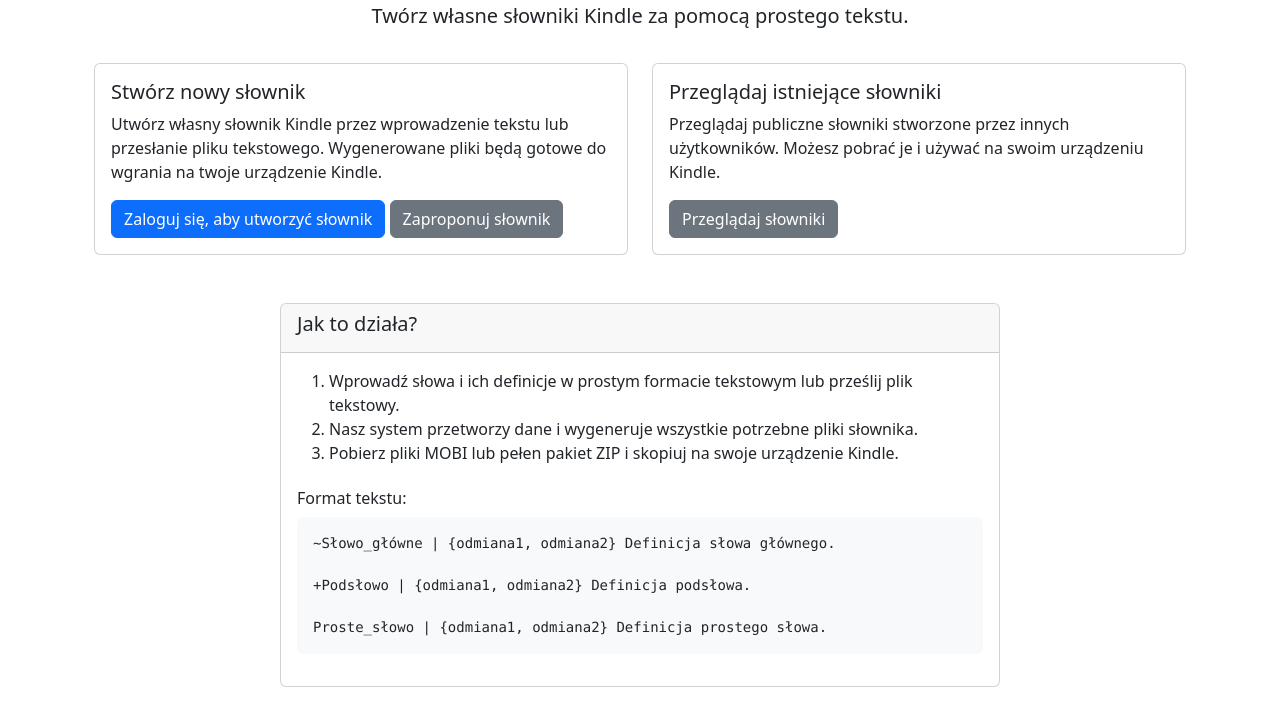
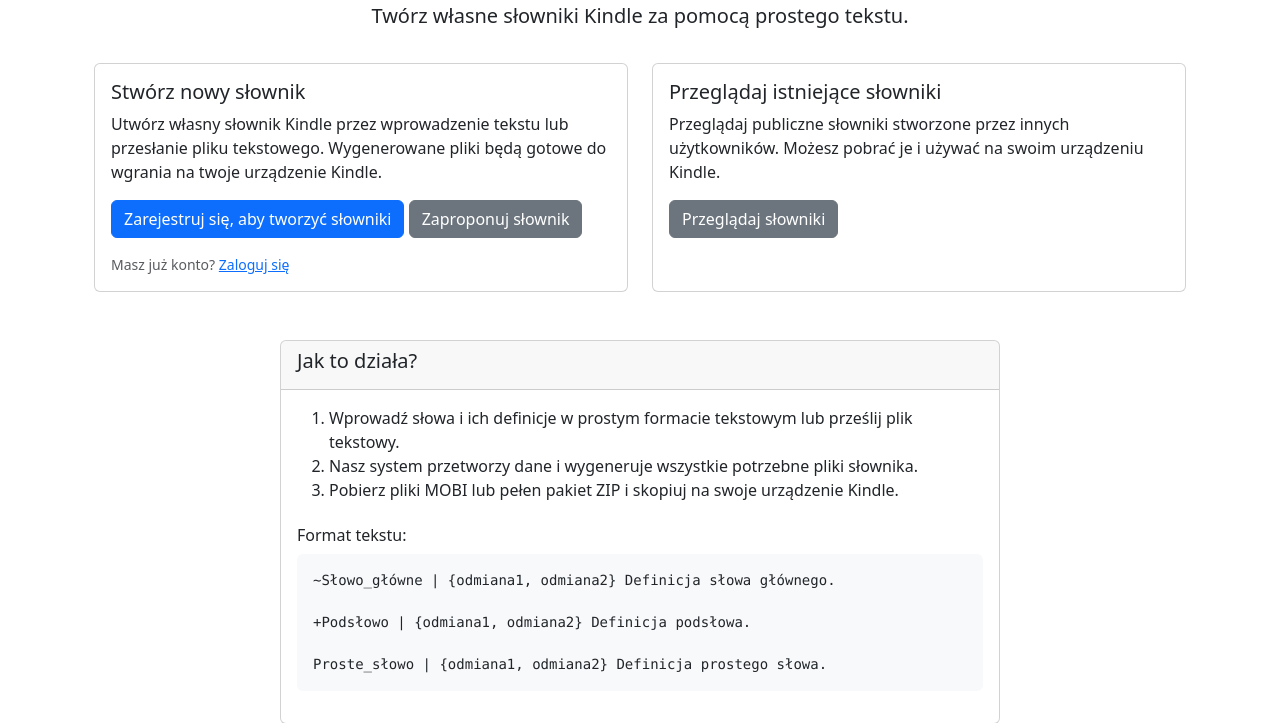
Before and after one commit to MarekWo/kindle_dict, a Django app: page / in a window 1280 px wide. Shown: the part 261-984 px from the top of the page. Run offline with Django 4.2, Linux system fonts and the light colour scheme; parts of the project's set-up code (start-up, migrations or seed data) failed here and were passed over.

Commit message:
Promote self-registration on the home page
The "Stwórz nowy słownik" card previously nudged anonymous visitors
toward "Zaloguj się" — but with self-registration live (Faza B), a
new visitor needs an account first. Make registration the primary
call to action there: a prominent "Zarejestruj się" button, with
login demoted to a small "Masz już konto?" link (a full-size login
button still lives in the navbar). "Zaproponuj słownik" stays as the
no-account option.

Co-Authored-By: Claude Opus 4.8 <noreply@anthropic.com>

```diff
--- a/src/templates/home.html
+++ b/src/templates/home.html
@@ -25,8 +25,9 @@
                             Tworzenie słowników jest dostępne tylko dla użytkowników z odpowiednimi uprawnieniami.
                         </div>
                     {% else %}
-                        <a href="{% url 'login' %}" class="btn btn-primary">Zaloguj się, aby utworzyć słownik</a>
+                        <a href="{% url 'register' %}" class="btn btn-primary">Zarejestruj się, aby tworzyć słowniki</a>
                         <a href="{% url 'dictionary:suggest' %}" class="btn btn-secondary">Zaproponuj słownik</a>
+                        <p class="mt-3 mb-0 small text-muted">Masz już konto? <a href="{% url 'login' %}">Zaloguj się</a></p>
                     {% endif %}
                 </div>
             </div>
```
